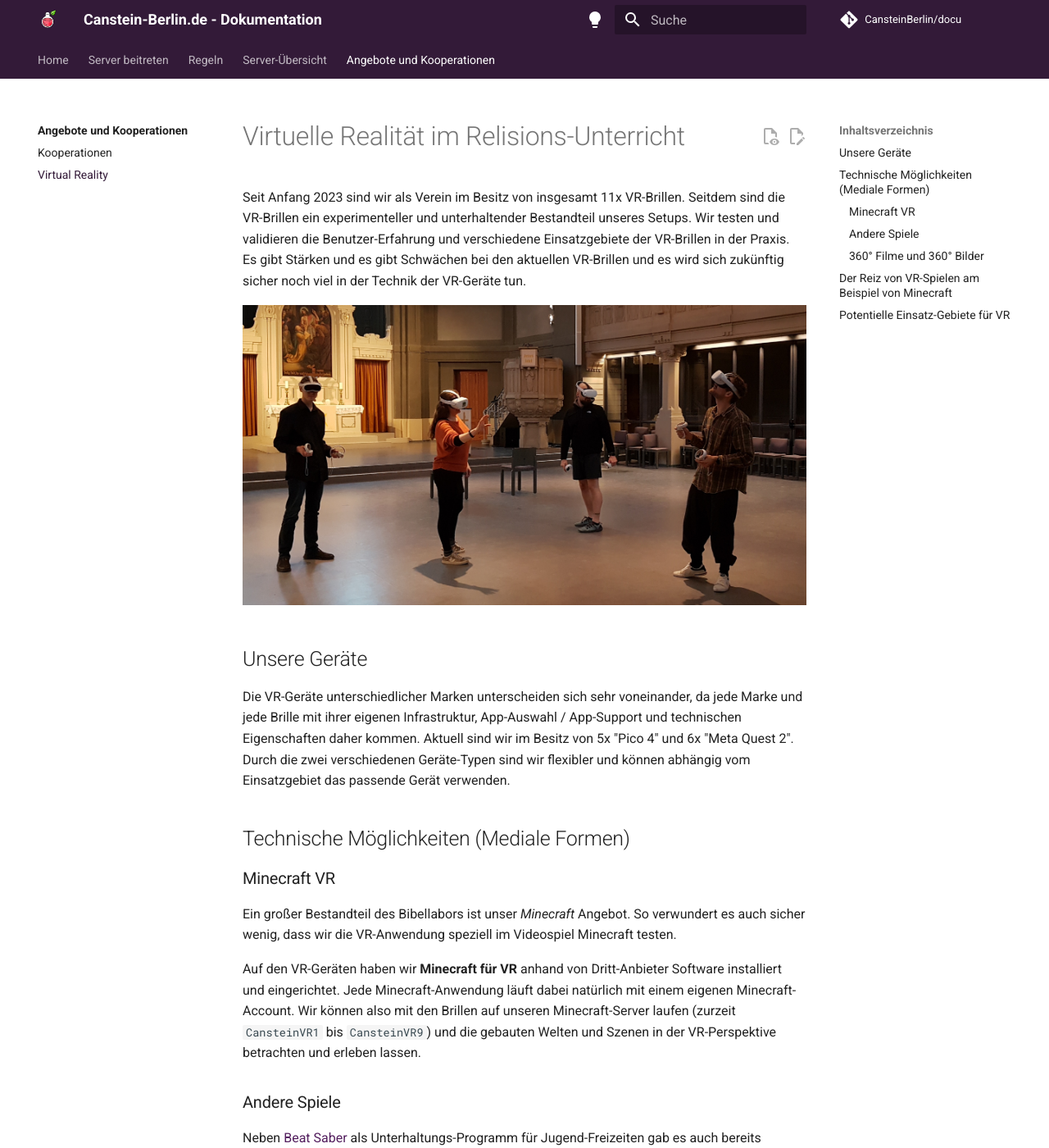
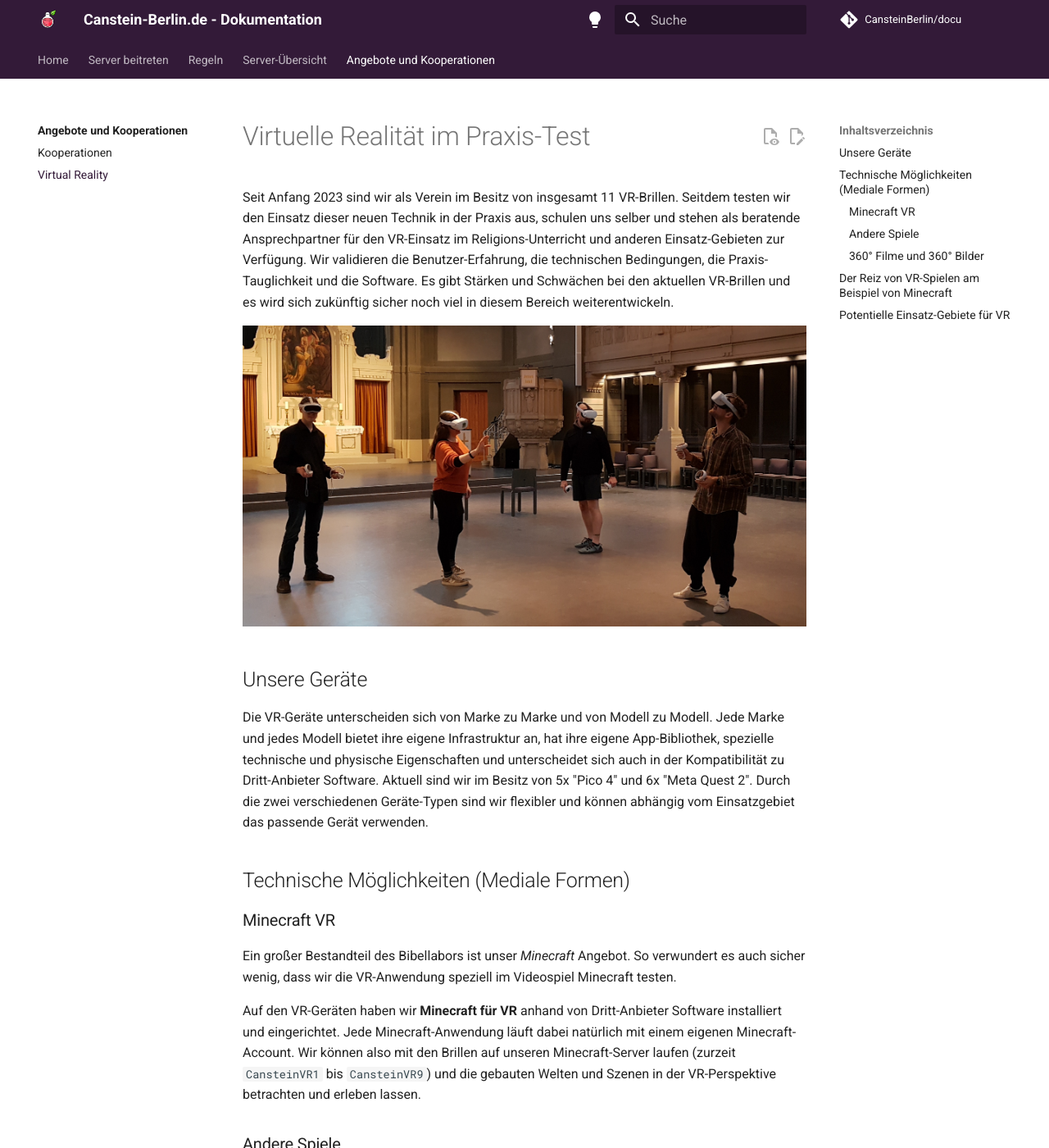
Before and after one commit to CansteinBerlin/docu, an MkDocs documentation site: the page built from docs/supplies/vr-experience.md, in a window 1280 px wide and 1400 px high. Shown: the whole window at 82% size. Built offline with MkDocs 1.6.1 and Material for MkDocs 9.7.7, drawn with Linux system fonts in a browser that asks for light colours; comment, search, counter and statistics services are not loaded.

Commit message:
Improving descriptions

```diff
--- a/docs/supplies/vr-experience.md
+++ b/docs/supplies/vr-experience.md
@@ -1,12 +1,12 @@
-# Virtuelle Realität im Relisions-Unterricht
+# Virtuelle Realität im Praxis-Test
 
-Seit Anfang 2023 sind wir als Verein im Besitz von insgesamt 11x VR-Brillen. Seitdem sind die VR-Brillen ein experimenteller und unterhaltender Bestandteil unseres Setups. Wir testen und validieren die Benutzer-Erfahrung und verschiedene Einsatzgebiete der VR-Brillen in der Praxis. Es gibt Stärken und es gibt Schwächen bei den aktuellen VR-Brillen und es wird sich zukünftig sicher noch viel in der Technik der VR-Geräte tun.
+Seit Anfang 2023 sind wir als Verein im Besitz von insgesamt 11 VR-Brillen. Seitdem testen wir den Einsatz dieser neuen Technik in der Praxis aus, schulen uns selber und stehen als beratende Ansprechpartner für den VR-Einsatz im Religions-Unterricht und anderen Einsatz-Gebieten zur Verfügung. Wir validieren die Benutzer-Erfahrung, die technischen Bedingungen, die Praxis-Tauglichkeit und die Software. Es gibt Stärken und Schwächen bei den aktuellen VR-Brillen und es wird sich zukünftig sicher noch viel in diesem Bereich weiterentwickeln.
 
 ![VR-Test](images/vr/Foto_160552_VR-Test.jpg)
 
 ## Unsere Geräte
 
-Die VR-Geräte unterschiedlicher Marken unterscheiden sich sehr voneinander, da jede Marke und jede Brille mit ihrer eigenen Infrastruktur, App-Auswahl / App-Support und technischen Eigenschaften daher kommen. Aktuell sind wir im Besitz von 5x "Pico 4" und 6x "Meta Quest 2". Durch die zwei verschiedenen Geräte-Typen sind wir flexibler und können abhängig vom Einsatzgebiet das passende Gerät verwenden.
+Die VR-Geräte unterscheiden sich von Marke zu Marke und von Modell zu Modell. Jede Marke und jedes Modell bietet ihre eigene Infrastruktur an, hat ihre eigene App-Bibliothek, spezielle technische und physische Eigenschaften und unterscheidet sich auch in der Kompatibilität zu Dritt-Anbieter Software. Aktuell sind wir im Besitz von 5x "Pico 4" und 6x "Meta Quest 2". Durch die zwei verschiedenen Geräte-Typen sind wir flexibler und können abhängig vom Einsatzgebiet das passende Gerät verwenden.
 
 ## Technische Möglichkeiten (Mediale Formen)
 
```
